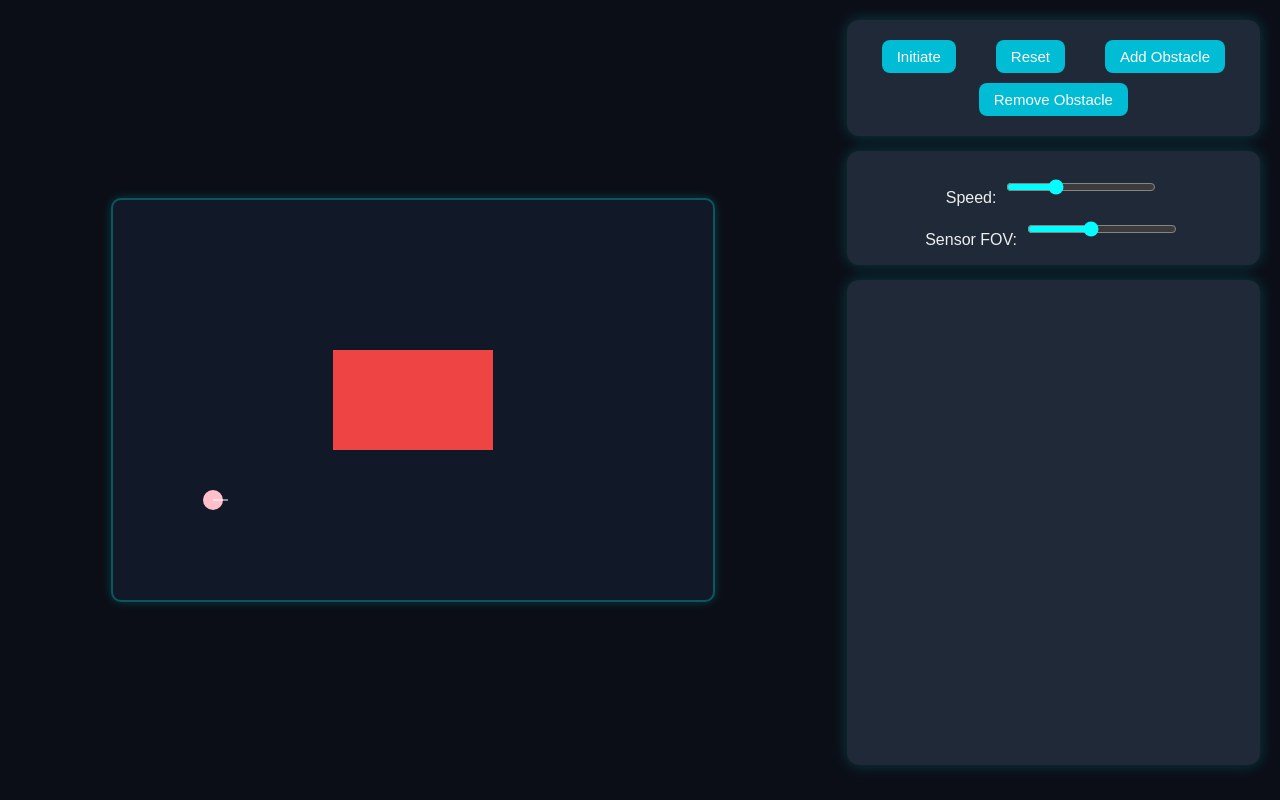
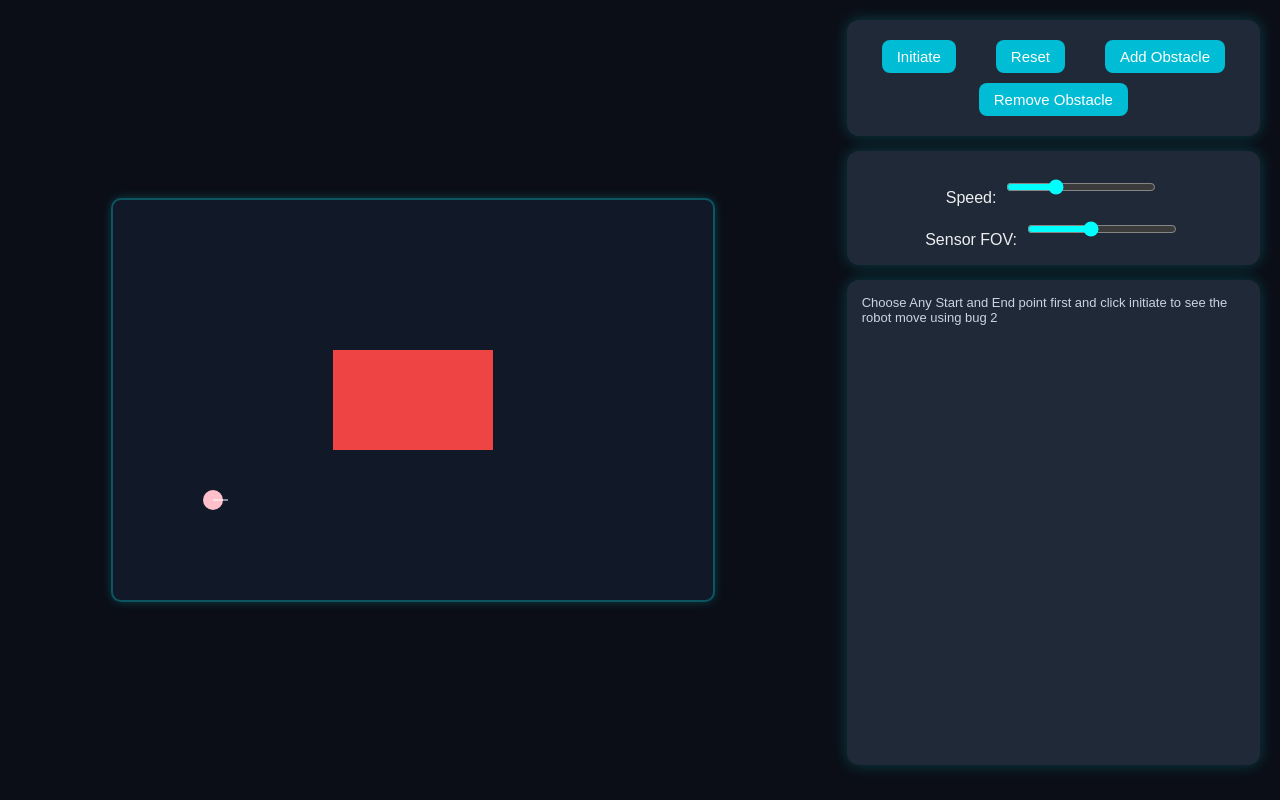
Before and after one commit to KKeshav1101/amr_bug2_simulation, a plain HTML site: page index.html in a window 1280 px wide. Drawn offline with Linux system fonts and the light colour scheme.

Commit message:
Update index.html

```diff
--- a/index.html
+++ b/index.html
@@ -87,7 +87,7 @@
       <input type="range" id="fovSlider" min="20" max="120" step="5" value="60" />
     </div>
     <div id="bottomLog">
-      <div id="log" style="font-size:13px; color:#cbd5e1;"></div>
+      <div id="log" style="font-size:13px; color:#cbd5e1;">Choose Any Start and End point first and click initiate to see the robot move using bug 2</div>
     </div>
   </div>
 
```
